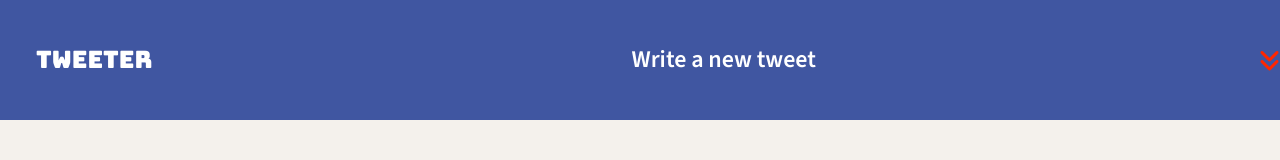
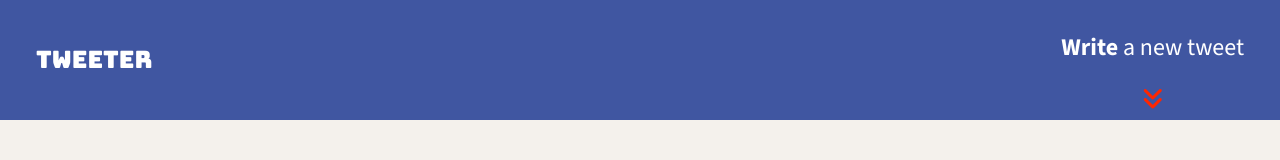
Before and after one commit to baovevni/tweeter, a website: page public/index.html in a window 1280 px wide. Drawn offline with nearby package versions, Linux system fonts and the light colour scheme.

Commit message:
Fix for styling

```diff
--- a/public/index.html
+++ b/public/index.html
@@ -9,9 +9,10 @@
   <link rel="stylesheet" href="https://cdnjs.cloudflare.com/ajax/libs/normalize/8.0.1/normalize.min.css"
     type="text/css" />
 
-    <link rel="preconnect" href="https://fonts.googleapis.com">
-    <link rel="preconnect" href="https://fonts.gstatic.com" crossorigin>
-    <link href="https://fonts.googleapis.com/css2?family=Bungee&family=Source+Sans+3:ital,wght@0,600;1,600&display=swap" rel="stylesheet">
+  <link rel="preconnect" href="https://fonts.googleapis.com">
+  <link rel="preconnect" href="https://fonts.gstatic.com" crossorigin>
+  <link href="https://fonts.googleapis.com/css2?family=Bungee&family=Source+Sans+3:ital,wght@0,200..900;1,200..900&display=swap"
+    rel="stylesheet">
 
   <!-- App CSS -->
   <link rel="stylesheet" href="/styles/layout.css" type="text/css" />
@@ -24,15 +25,19 @@
   <script type="text/javascript" src="/scripts/client.js"></script>
 
   <!-- Font Awesome -->
-  <link rel="stylesheet" href="https://cdnjs.cloudflare.com/ajax/libs/font-awesome/6.5.2/css/all.min.css" integrity="sha512-SnH5WK+bZxgPHs44uWIX+LLJAJ9/2PkPKZ5QiAj6Ta86w+fsb2TkcmfRyVX3pBnMFcV7oQPJkl9QevSCWr3W6A==" crossorigin="anonymous" referrerpolicy="no-referrer" />
+  <link rel="stylesheet" href="https://cdnjs.cloudflare.com/ajax/libs/font-awesome/6.5.2/css/all.min.css"
+    integrity="sha512-SnH5WK+bZxgPHs44uWIX+LLJAJ9/2PkPKZ5QiAj6Ta86w+fsb2TkcmfRyVX3pBnMFcV7oQPJkl9QevSCWr3W6A=="
+    crossorigin="anonymous" referrerpolicy="no-referrer" />
 </head>
 
 <body>
   <!-- Top nav bar (fixed) -->
   <nav>
     <span>tweeter</span>
-    <p><strong>Write</strong> a new tweet</p>
-    <i class="fa-solid fa-angles-down" style="color: #ff2600;"></i>
+    <div class="tweet-section">
+      <p><strong class="bold-text">Write</strong> a new tweet</p>
+      <i class="fa-solid fa-angles-down" style="color: #ff2600;"></i>
+    </div>
   </nav>
 
   <!-- Page-specific (main) content here -->
--- a/public/styles/nav.css
+++ b/public/styles/nav.css
@@ -3,13 +3,32 @@ nav {
   justify-content: space-between;
   align-items: center;
   height: 120px;
+  width: 100%;
   display: flex;
   background-color: #4056A1;
   color: #FFFFFF;
+  padding-left: 1.5em;
+  padding-right: 1.5em;
 }
 
 nav span {
   font-family: "Bungee", sans-serif;
-  margin-left: 1.5em;
-  margin-right: 1.5em;
 }
+
+.tweet-section {
+  margin-top: 0px;
+  margin-bottom: 0px;
+  display: flex;
+  flex-direction: column;
+  align-items: center;
+}
+
+.bold-text {
+  font-weight: 800;
+}
+
+/* In your CSS file, you've correctly set the height, background color, and font color of the navigation bar. However, the requirement specifies that the navigation bar should span the full width of the viewport. You can achieve this by setting the width to 100%.
+
+The requirement also specifies that the <span> within the <nav> should use Bungee as its default font-family. You've done this correctly, but remember to apply the same font to the "Write a new tweet" text as well.
+
+Lastly, the requirement specifies that there should be 1.5em of space on the right and left between the content and the edges of the navigation bar. You've applied this to the <span> element, but it should be applied to the <nav> element instead. */
--- a/server/data-files/initial-tweets.json
+++ b/server/data-files/initial-tweets.json
@@ -8,7 +8,7 @@
     "content": {
       "text": "If I have seen further it is by standing on the shoulders of giants"
     },
-    "created_at": 1716063569909
+    "created_at": 1716065711037
   },
   {
     "user": {
@@ -19,6 +19,6 @@
     "content": {
       "text": "Je pense , donc je suis"
     },
-    "created_at": 1716149969909
+    "created_at": 1716152111037
   }
 ]
```
